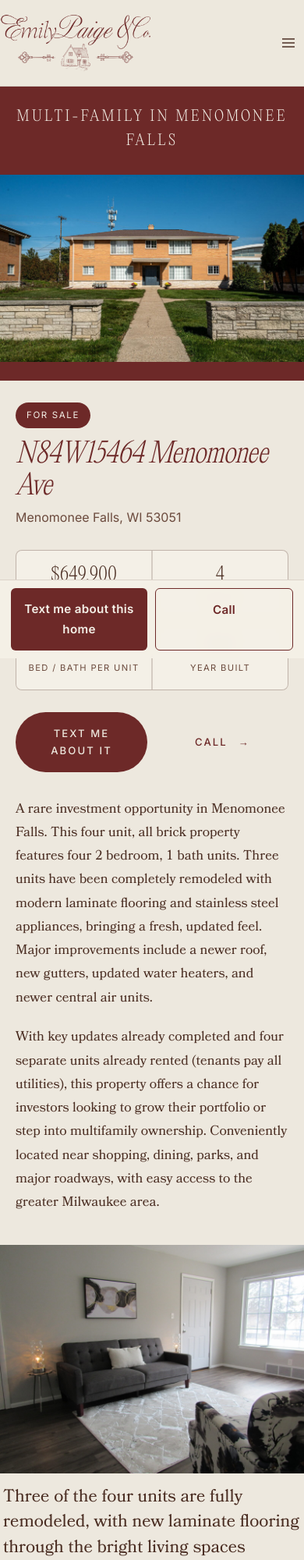
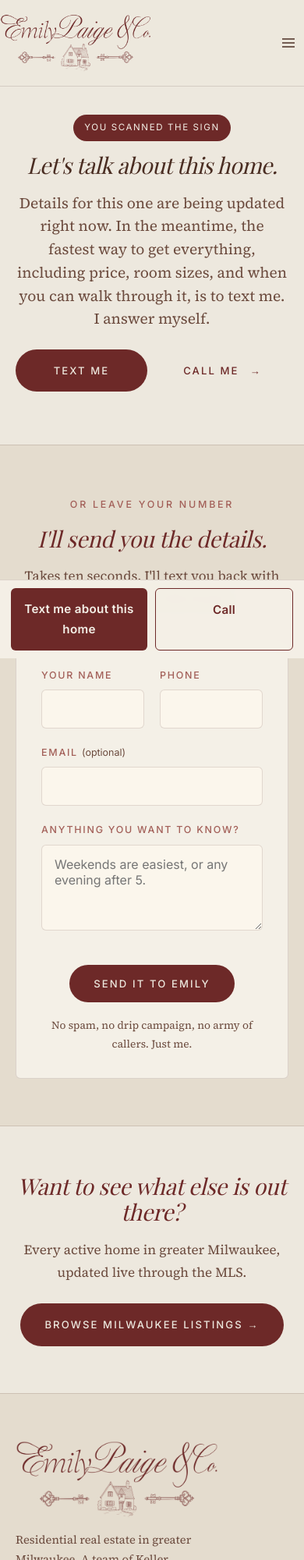
Before and after one commit to emilywally/emily-paige-co, a plain HTML site: page l2.html in a window 390 px wide. Shown: the top 2000 px of the page at 78% size. Drawn offline with nearby package versions, Linux system fonts and the light colour scheme; a web font is replaced by a local one.

Commit message:
Reset l2 to waiting state, Menomonee Ave sign freed up
Co-Authored-By: Claude Fable 5 <noreply@anthropic.com>
Claude-Session: https://claude.ai/code/session_01Bt5cSeJtqyC3xihDeyMbGW

```diff
--- a/l2.html
+++ b/l2.html
@@ -3,24 +3,24 @@
 <head>
 <meta charset="UTF-8">
 <meta name="viewport" content="width=device-width, initial-scale=1.0">
-<title>N84W15464 Menomonee Ave | Emily Paige & Co.</title>
-<meta name="description" content="N84W15464 Menomonee Ave in Menomonee Falls, WI 53051. All brick 4 family, four 2 bedroom 1 bath units. Listed by Emily Paige & Co.">
+<title>Emily Paige & Co. | Milwaukee Real Estate</title>
+<meta name="description" content="You scanned the sign. Here is how to reach Emily about this home.">
 <meta name="robots" content="noindex, follow">
 <link rel="canonical" href="https://emilypaigeandco.com/l2">
 <meta property="og:type" content="website">
-<meta property="og:title" content="N84W15464 Menomonee Ave | Emily Paige & Co.">
-<meta property="og:description" content="N84W15464 Menomonee Ave in Menomonee Falls, WI 53051. All brick 4 family, four 2 bedroom 1 bath units. Listed by Emily Paige & Co.">
+<meta property="og:title" content="Emily Paige & Co. | Milwaukee Real Estate">
+<meta property="og:description" content="You scanned the sign. Here is how to reach Emily about this home.">
 <link rel="preconnect" href="https://fonts.googleapis.com">
 <link rel="preconnect" href="https://fonts.gstatic.com" crossorigin>
 <link href="https://fonts.googleapis.com/css2?family=Playfair+Display:ital,wght@0,400;0,500;0,600;1,400;1,500&amp;family=Source+Serif+4:ital,wght@0,400;0,500;0,600;0,700;1,400;1,500&amp;family=Inter:wght@400;500;600&amp;family=Sacramento&amp;display=swap" rel="stylesheet">
-<link rel="stylesheet" href="/styles.css?v=conv5">
+<link rel="stylesheet" href="/styles.css?v=conv3">
 <link rel="icon" type="image/svg+xml" href="/favicon.svg">
 <script async src="https://www.googletagmanager.com/gtag/js?id=G-4NYFP6ENRM"></script>
 <script>window.dataLayer=window.dataLayer||[];function gtag(){dataLayer.push(arguments);}gtag('js',new Date());gtag('config','G-4NYFP6ENRM',{anonymize_ip:true});</script>
 <script defer src="/analytics.js"></script>
 <style>
   /* Sign landing pages: built for a phone, held at the curb, in a hurry. */
-  .sign-hero{position:relative;background:var(--burgundy);overflow:hidden;padding:clamp(24px,3vw,44px) 0}
+  .sign-hero{position:relative;background:var(--burgundy);overflow:hidden}
   .sign-hero img{width:100%;height:clamp(240px,46vw,460px);object-fit:cover;display:block}
   .sign-badge{display:inline-block;background:var(--burgundy);color:var(--cream-soft);
     font-family:var(--sans);font-size:.72rem;letter-spacing:.14em;text-transform:uppercase;
@@ -53,24 +53,6 @@
   .sign-bar .cal{background:transparent;color:var(--burgundy);border:1.5px solid var(--burgundy)}
   body{padding-bottom:86px}
   @media(min-width:820px){.sign-bar{display:none}body{padding-bottom:0}}
-
-  @font-face{font-family:'PP Editorial New';src:url('/fonts/PPEditorialNew-Ultralight.otf') format('opentype');font-weight:200;font-display:swap}
-  @font-face{font-family:'Bookmania';src:url('/fonts/Bookmania-Regular.ttf') format('truetype');font-weight:400;font-display:swap}
-  .sign-address{font-family:'PP Editorial New',var(--serif);font-weight:200;color:var(--burgundy);font-size:clamp(2.2rem,6.5vw,3.5rem)}
-  .sign-fact strong{font-family:'PP Editorial New',var(--serif);font-weight:200}
-  .sign-desc p{font-family:'Bookmania',var(--serif-body)}
-  .hero-kicker{max-width:none;margin-left:auto;margin-right:auto;font-family:'PP Editorial New',var(--serif);font-weight:200;font-size:clamp(1.15rem,.8rem + 1.4vw,2rem);
-    letter-spacing:.18em;text-transform:uppercase;color:var(--cream-soft);text-align:center;margin:0 16px 26px}
-  .hero-note{max-width:none;margin-left:auto;margin-right:auto;font-family:'PP Editorial New',var(--serif);font-weight:200;font-size:clamp(1.35rem,1rem + 1.5vw,2.1rem);
-    color:var(--cream-soft);text-align:center;margin:26px 16px 0}
-  .hero-note span{display:block}
-  .sign-story{display:flex;flex-direction:column;gap:40px;margin-top:40px}
-  .sign-story figure{margin:0}
-  .sign-story figure{width:min(92vw,1200px);margin-left:calc(50% - min(46vw,600px))}
-  .sign-story img{width:100%;border-radius:0;display:block}
-  @media(max-width:819px){.sign-story figure{width:100vw;margin-left:calc(50% - 50vw)}
-    .sign-story figcaption{margin:10px 16px 0}}
-  .sign-story figcaption{font-family:'Bookmania',var(--serif-body);font-size:clamp(1.4rem,1.05rem + 1.2vw,1.95rem);line-height:1.45;color:var(--cocoa);margin:14px 4px 0}
 </style>
 </head>
 <body>
@@ -95,59 +77,16 @@
   </div>
 </header>
 <main id="main">
-  <section class="sign-hero">
-    <p class="hero-kicker">Multi-Family in Menomonee Falls</p>
-    <img src="/images/listings/l2/DSC02083.jpg" alt="N84W15464 Menomonee Ave, all brick 4 family building" width="1600" height="1067">
-  </section>
-
-  <section style="padding-top:clamp(28px,4vw,44px);">
+  <section style="padding-top:clamp(36px,6vw,72px);">
     <div class="wrap-narrow">
-      <span class="sign-badge">For Sale</span>
-      <h1 class="sign-address">N84W15464 Menomonee Ave</h1>
-      <p class="sign-city">Menomonee Falls, WI 53051</p>
-
-      <div class="sign-facts">
-        <div class="sign-fact"><strong>$649,900</strong><span>Price</span></div>
-        <div class="sign-fact"><strong>4</strong><span>Units</span></div>
-        <div class="sign-fact"><strong>2/1</strong><span>Bed / Bath Per Unit</span></div>
-        <div class="sign-fact"><strong>1961</strong><span>Year Built</span></div>
-      </div>
-
-      <div class="sign-actions" style="max-width:460px;">
-        <a class="btn btn-primary" href="sms:+12623300037?&body=Hi%20Emily!%20I'm%20looking%20at%20N84W15464%20Menomonee%20Ave%20and%20I'd%20love%20to%20know%20more%20about%20it." data-track="sign_sms_click">Text me about it</a>
-        <a class="btn btn-ghost" href="tel:+12623300037" data-track="sign_call_click">Call</a>
-      </div>
-
-      <div class="sign-desc" style="margin-top:32px;font-size:1.08rem;line-height:1.75;color:var(--cocoa);">
-        <p>A rare investment opportunity in Menomonee Falls. This four unit, all brick property features four 2 bedroom, 1 bath units. Three units have been completely remodeled with modern laminate flooring and stainless steel appliances, bringing a fresh, updated feel. Major improvements include a newer roof, new gutters, updated water heaters, and newer central air units.</p>
-        <p>With key updates already completed and four separate units already rented (tenants pay all utilities), this property offers a chance for investors looking to grow their portfolio or step into multifamily ownership. Conveniently located near shopping, dining, parks, and major roadways, with easy access to the greater Milwaukee area.</p>
-      </div>
-
-      <div class="sign-story">
-        <figure>
-          <img src="/images/listings/l2/f1-living.jpg" alt="Bright living room with new laminate flooring" loading="lazy" width="1600" height="1200">
-          <figcaption>Three of the four units are fully remodeled, with new laminate flooring through the bright living spaces</figcaption>
-        </figure>
-        <figure>
-          <img src="/images/listings/l2/f1-bedroom.jpg" alt="Bedroom with two windows and new flooring" loading="lazy" width="1600" height="1200">
-          <figcaption>Every unit offers 2 bedrooms and a full bath</figcaption>
-        </figure>
-        <figure>
-          <img src="/images/listings/l2/f3-living.jpg" alt="Corner living room with large windows" loading="lazy" width="1600" height="1069">
-          <figcaption>Corner windows keep the living rooms light all day</figcaption>
-        </figure>
-        <figure>
-          <img src="/images/listings/l2/f3-kitchen.jpg" alt="Second remodeled kitchen with stainless steel appliances" loading="lazy" width="1600" height="1069">
-          <figcaption>The remodeled kitchens carry the same clean style from unit to unit</figcaption>
-        </figure>
-        <figure>
-          <img src="/images/listings/l2/DSC02066.jpg" alt="Shared parking lot behind the building" loading="lazy" width="1600" height="1067">
-          <figcaption>The shared lot out back holds 7 cars</figcaption>
-        </figure>
-        <figure>
-          <img src="/images/listings/l2/DSC02068.jpg" alt="Separate electric meters for each unit" loading="lazy" width="1600" height="1067">
-          <figcaption>Separately metered, with tenants paying all utilities</figcaption>
-        </figure>
+      <div class="text-center" style="max-width:56ch;margin:0 auto;">
+        <span class="sign-badge">You scanned the sign</span>
+        <h1 class="sign-address">Let's talk about this home.</h1>
+        <p class="lede" style="margin:18px auto 0;">Details for this one are being updated right now. In the meantime, the fastest way to get everything, including price, room sizes, and when you can walk through it, is to text me. I answer myself.</p>
+        <div class="sign-actions" style="max-width:440px;margin-left:auto;margin-right:auto;">
+          <a class="btn btn-primary" href="sms:+12623300037?&body=Hi%20Emily%21%20I%20scanned%20the%20QR%20code%20on%20your%20sign%20and%20I%27d%20love%20to%20know%20more%20about%20this%20home." data-track="sign_sms_click">Text me</a>
+          <a class="btn btn-ghost" href="tel:+12623300037" data-track="sign_call_click">Call me</a>
+        </div>
       </div>
     </div>
   </section>
@@ -155,13 +94,13 @@
   <section style="background:var(--cream-warm);border-top:1px solid var(--cocoa-line);border-bottom:1px solid var(--cocoa-line);">
     <div class="wrap-narrow">
       <div class="section-title">
-        <span class="eyebrow">See It In Person</span>
-        <h2>Want to walk through it?</h2>
-        <p>Leave your number and I'll text you times that work this week.</p>
+        <span class="eyebrow">Or Leave Your Number</span>
+        <h2>I'll send you the details.</h2>
+        <p>Takes ten seconds. I'll text you back with everything on this home.</p>
       </div>
       <form class="contact-form" action="https://formsubmit.co/emilywalczak@kw.com" method="POST" style="background:var(--cream-soft);max-width:560px;margin:0 auto;">
       <input type="text" name="_honey" style="display:none" tabindex="-1" autocomplete="off" aria-hidden="true">
-      <input type="hidden" name="_subject" value="Yard sign scan: N84W15464 Menomonee Ave">
+      <input type="hidden" name="_subject" value="Yard sign scan (Sign 2) from emilypaigeandco.com">
       <input type="hidden" name="_captcha" value="true">
       <input type="hidden" name="_next" value="https://emilypaigeandco.com/l2?sent=1">
       <input type="hidden" name="Came from" value="Sign 2 yard sign QR code">
@@ -179,7 +118,7 @@
         <label for="f-email">Email <span style="text-transform:none;letter-spacing:0;color:var(--cocoa-soft);font-weight:400;">(optional)</span></label>
         <input type="email" id="f-email" name="email" autocomplete="email">
       </div>
-      <label for="f-msg">When are you free to see it?</label>
+      <label for="f-msg">Anything you want to know?</label>
       <textarea id="f-msg" name="message" style="min-height:110px;" placeholder="Weekends are easiest, or any evening after 5."></textarea>
       <div style="text-align:center;margin-top:8px;">
         <button type="submit" class="btn btn-primary">Send it to Emily</button>
@@ -193,13 +132,13 @@
 
   <section>
     <div class="wrap-narrow text-center">
-      <h2>Not quite the one?</h2>
-      <p style="color:var(--cocoa-soft);max-width:48ch;margin:14px auto 26px;">There are more where this came from. Every active home in greater Milwaukee, updated live.</p>
+      <h2>Want to see what else is out there?</h2>
+      <p style="color:var(--cocoa-soft);max-width:48ch;margin:14px auto 26px;">Every active home in greater Milwaukee, updated live through the MLS.</p>
       <a href="/listings.html" class="btn btn-primary" data-track="sign_browse_click">Browse Milwaukee listings &rarr;</a>
     </div>
   </section>
 <div class="sign-bar">
-  <a class="txt" href="sms:+12623300037?&body=Hi%20Emily!%20I'm%20looking%20at%20N84W15464%20Menomonee%20Ave%20and%20I'd%20love%20to%20know%20more%20about%20it." data-track="sign_sms_click">Text me about this home</a>
+  <a class="txt" href="sms:+12623300037?&body=Hi%20Emily%21%20I%20scanned%20the%20QR%20code%20on%20your%20sign%20and%20I%27d%20love%20to%20know%20more%20about%20this%20home." data-track="sign_sms_click">Text me about this home</a>
   <a class="cal" href="tel:+12623300037" data-track="sign_call_click">Call</a>
 </div></main>
 <footer class="site-footer">
@@ -243,31 +182,5 @@
   </div>
 </footer>
 <script>document.getElementById('year').textContent=new Date().getFullYear();</script>
-<script>
-(function(){
-  function fitBand(){
-    var band=document.querySelector('.sign-hero');if(!band)return;
-    var els=document.querySelectorAll('.hero-kicker,.hero-note span');
-    if(window.innerWidth<820){els.forEach(function(el){el.style.fontSize='';el.style.whiteSpace='';});return;}
-    var target=band.clientWidth*0.9;
-    var noteLines=[];
-    els.forEach(function(el){
-      el.style.whiteSpace='nowrap';
-      el.style.fontSize='100px';
-      var s=Math.floor(100*target/el.scrollWidth);
-      if(el.tagName==='SPAN'){noteLines.push({el:el,s:s});}
-      else{el.style.fontSize=s+'px';}
-    });
-    if(noteLines.length){
-      var m=Math.min.apply(null,noteLines.map(function(n){return n.s;}));
-      noteLines.forEach(function(n){n.el.style.fontSize=m+'px';});
-    }
-  }
-  window.addEventListener('resize',fitBand);
-  window.addEventListener('load',fitBand);
-  if(document.fonts&&document.fonts.ready){document.fonts.ready.then(fitBand);}
-  fitBand();
-})();
-</script>
 </body>
 </html>
```
Also changed, not shown: images/listings/l2/DSC02066.jpg (deleted), images/listings/l2/DSC02068.jpg (deleted), images/listings/l2/DSC02083.jpg (deleted), images/listings/l2/f1-bedroom.jpg (deleted), images/listings/l2/f1-living.jpg (deleted), images/listings/l2/f3-kitchen.jpg (deleted), images/listings/l2/f3-living.jpg (deleted).
